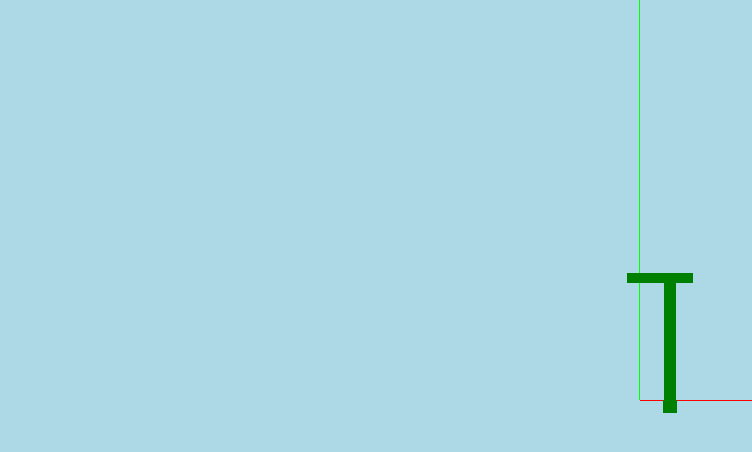
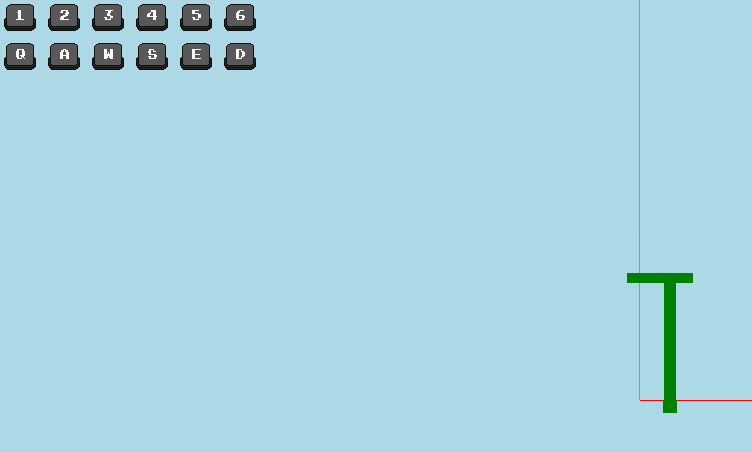
Before and after one commit to Crashim03/threejs-crane, a website built with Vite: page index.html in a window 1280 px wide. Shown: the whole page, without its empty margins (0-752 px from the left). Built offline with nearby package versions, Linux system fonts and the light colour scheme.

Commit message:
feat: added animating key buttons to the html

```diff
--- /dev/null
+++ b/image_manipulator.js
@@ -0,0 +1,25 @@
+document.addEventListener("keydown", function (event) {
+  // Get the key pressed
+  const keyPressed = event.key.toUpperCase();
+
+  // Get the corresponding img element
+  const imgElement = document.getElementById(`key${keyPressed}`);
+
+  // If img element found, update its src attribute
+  if (imgElement) {
+    imgElement.src = `./${keyPressed}-KeyPressed.png`;
+  }
+});
+
+document.addEventListener("keyup", function (event) {
+  // Get the key released
+  const keyReleased = event.key.toUpperCase();
+
+  // Get the corresponding img element
+  const imgElement = document.getElementById(`key${keyReleased}`);
+
+  // If img element found, update its src attribute
+  if (imgElement) {
+    imgElement.src = `./${keyReleased}-KeyNotPressed.png`;
+  }
+});
--- a/index.html
+++ b/index.html
@@ -1,5 +1,6 @@
 <!DOCTYPE html>
 <html lang="en">
+
 <head>
   <meta charset="utf-8" />
   <title>Crane</title>
@@ -7,9 +8,44 @@
     body {
       margin: 0;
     }
+
+    .container {
+      position: absolute;
+    }
+
+    .key {
+      position: relative;
+      display: inline-block;
+      padding: 4px;
+    }
   </style>
 </head>
+
 <body>
+  <div class="container">
+    <div>
+      <img id="key1" class="key" src="./1-KeyNotPressed.png" alt="key-pressed">
+      <img id="key2" class="key" src="./2-KeyNotPressed.png" alt="key-pressed">
+      <img id="key3" class="key" src="./3-KeyNotPressed.png" alt="key-pressed">
+      <img id="key4" class="key" src="./4-KeyNotPressed.png" alt="key-pressed">
+      <img id="key5" class="key" src="./5-KeyNotPressed.png" alt="key-pressed">
+      <img id="key6" class="key" src="./6-KeyNotPressed.png" alt="key-pressed">
+    </div>
+    <div>
+      <img id="keyQ" class="key" src="./Q-KeyNotPressed.png" alt="key-pressed">
+      <img id="keyA" class="key" src="./A-KeyNotPressed.png" alt="key-pressed">
+      <img id="keyW" class="key" src="./W-KeyNotPressed.png" alt="key-pressed">
+      <img id="keyS" class="key" src="./S-KeyNotPressed.png" alt="key-pressed">
+      <img id="keyE" class="key" src="./E-KeyNotPressed.png" alt="key-pressed">
+      <img id="keyD" class="key" src="./D-KeyNotPressed.png" alt="key-pressed">
+
+    </div>
+  </div>
+
+  <!-- NOTE: the idea here is to use javascript to change the state of the images to hidden or shown -->
+
   <script type="module" src="/main.js"></script>
+  <script src="image_manipulator.js"></script>
 </body>
+
 </html>
```
Lines whose indentation alone changed are shown as unchanged.
